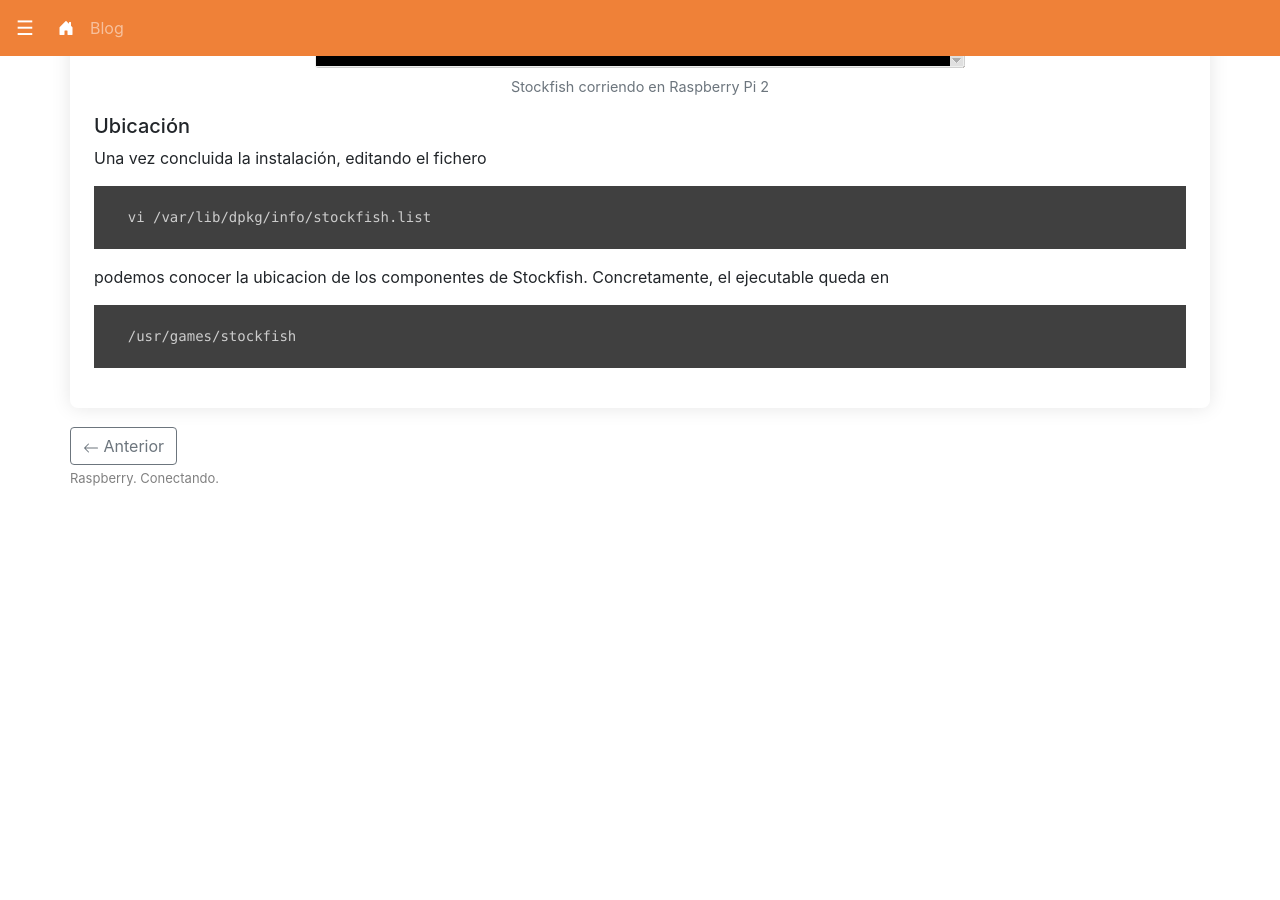
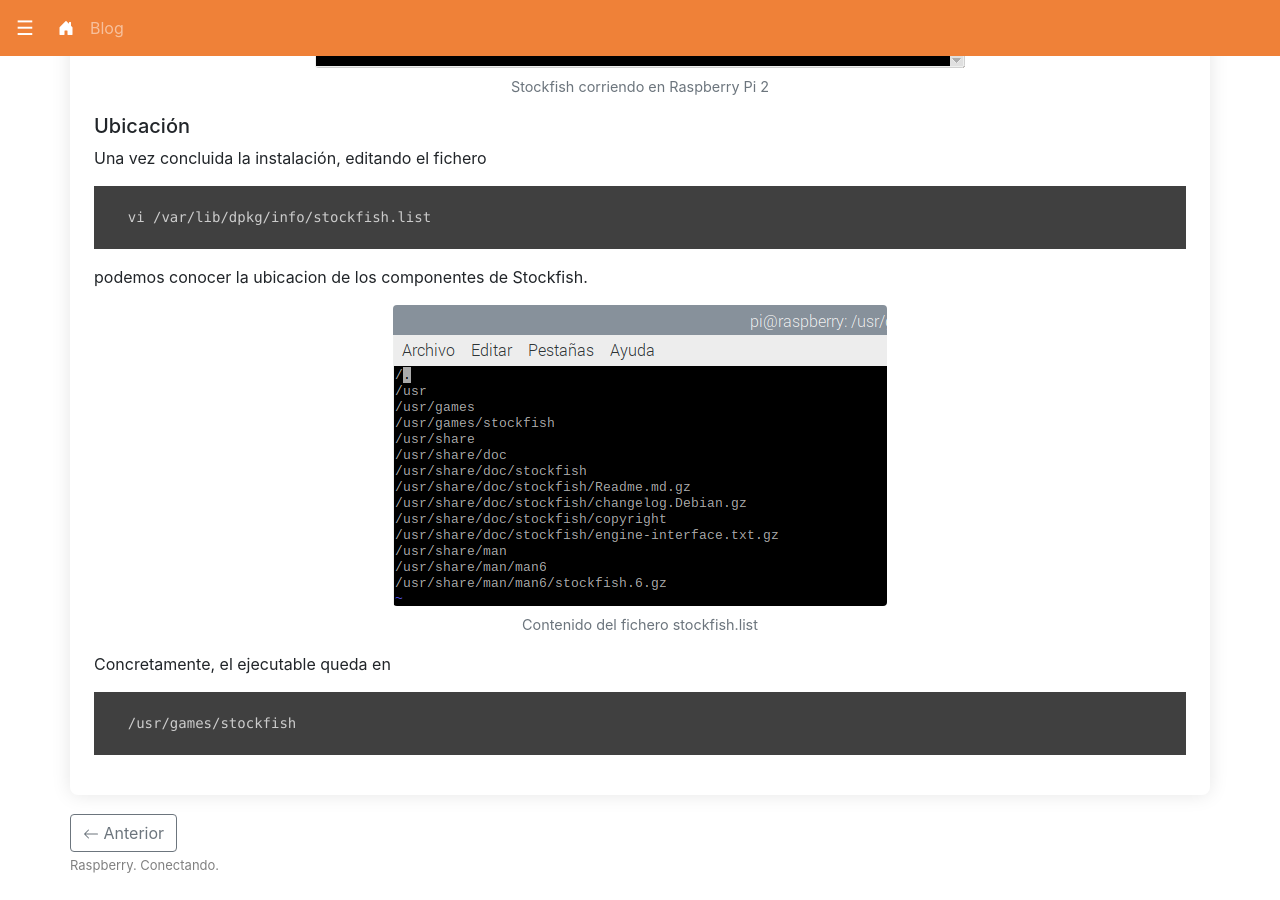
Before and after one commit to ChessPU/WebChessPU, a Jekyll site: the page built from _posts/2021-12-07-raspberry-stockfish-instalacion-prueba.md, in a window 1280 px wide and 900 px high, scrolled down 1814 px. Built offline with Jekyll 4.4.1, drawn with Linux system fonts in a browser that asks for light colours; nearby versions of some CDN libraries; before the commit the page ends 2327 px from its top, so only the background shows below that.

Commit message:
Mejora del último post

````diff
--- a/_posts/2021-12-07-raspberry-stockfish-instalacion-prueba.md
+++ b/_posts/2021-12-07-raspberry-stockfish-instalacion-prueba.md
@@ -17,7 +17,6 @@
         {% assign img_url = "/assets/img/blog/2021-12-07/raspberry-stockfish-installation.jpg" %}
         {% assign img_description = "Instalación de Stockfish en Raspberry Pi 2" %}
         {% assign img_style = "" %}
-
         {% include blog/one-image.html %}
 
 Una vez hecho esto, tecleando
@@ -31,7 +30,6 @@
         {% assign img_url = "/assets/img/stockfish/stockfish-running-on-raspberry.png" %}
         {% assign img_description = "Stockfish corriendo en Raspberry Pi 2" %}
         {% assign img_style = "" %}
-
         {% include blog/one-image.html %}
 
 
@@ -42,7 +40,14 @@
     vi /var/lib/dpkg/info/stockfish.list
 
 ```
-podemos conocer la ubicacion de los componentes de Stockfish. Concretamente, el ejecutable queda en
+podemos conocer la ubicacion de los componentes de Stockfish.
+
+       {% assign img_url = "/assets/img/blog/2021-12-07/stockfish-routes-file.png" %}
+       {% assign img_description = "Contenido del fichero stockfish.list" %}
+       {% assign img_style = "" %}
+       {% include blog/one-image.html %}
+
+Concretamente, el ejecutable queda en
 ```console
 
     /usr/games/stockfish
````
Also changed, not shown: assets/img/blog/2021-12-07/stockfish-routes-file.png (added).
